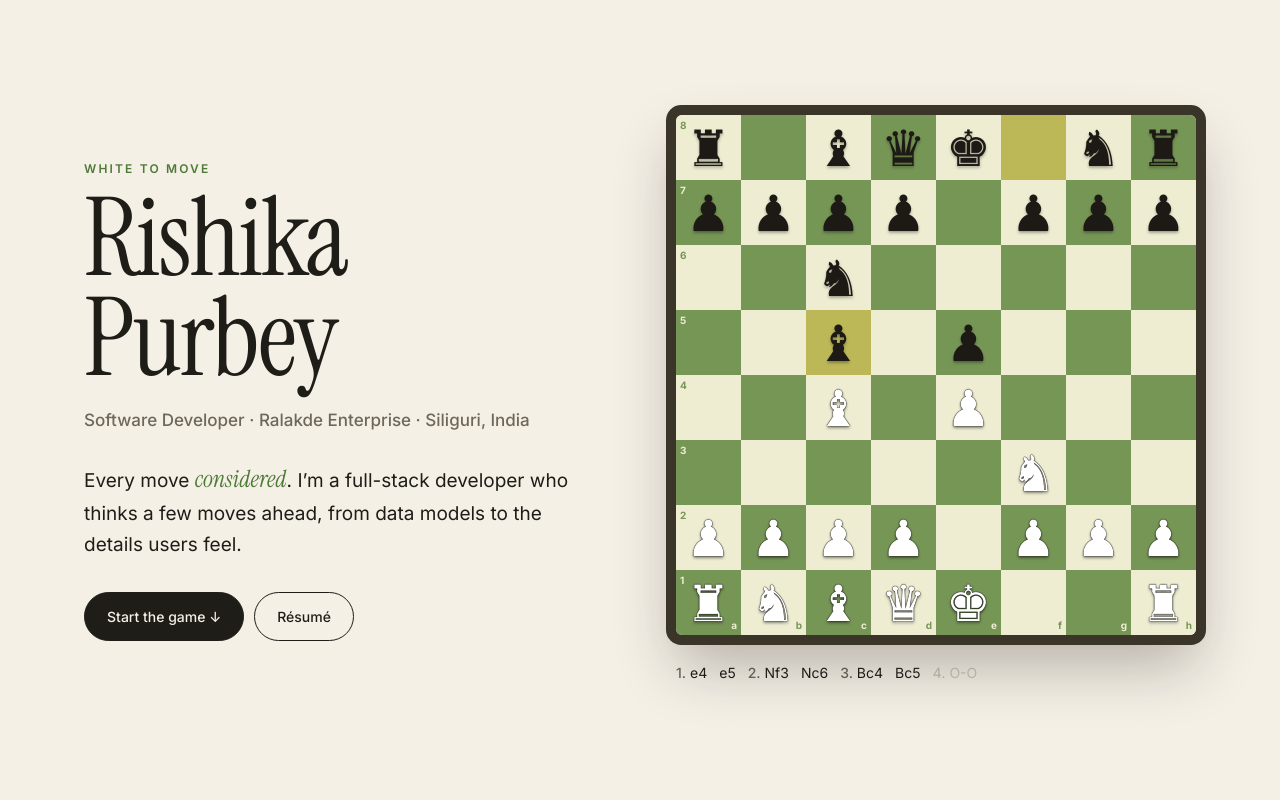
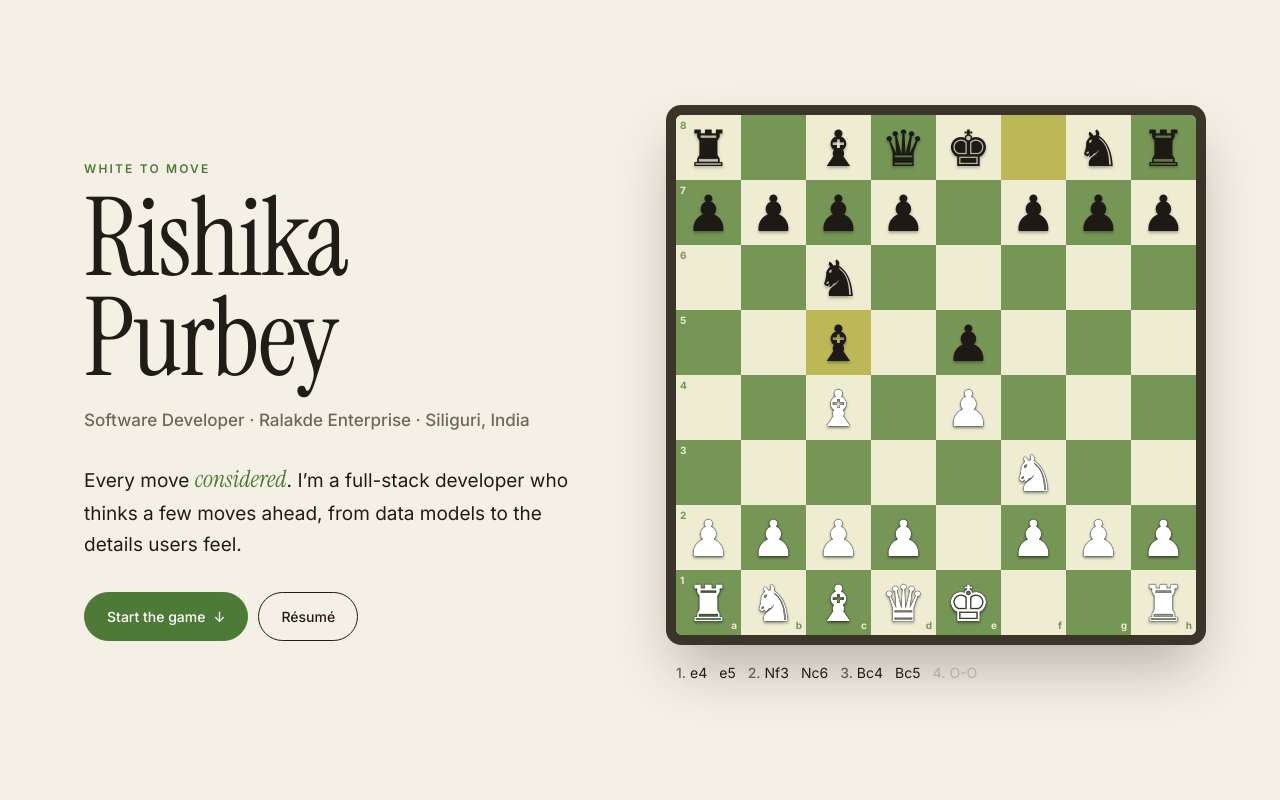
Before and after one commit to Rishikapurbey/portfolio-, a React (Vite) app: page / in a window 1280 px wide. Shown: the top 800 px of the page. Built offline with nearby package versions, Linux system fonts and the light colour scheme.

Commit message:
Make primary buttons green with a lift-and-glow hover
Start the game nudges its arrow down on hover; outline buttons pick up
a light green tint instead of filling in.

```diff
--- a/src/App.tsx
+++ b/src/App.tsx
@@ -53,7 +53,7 @@ export default function App() {
             Every move <em>considered</em>. {profile.tagline}
           </p>
           <div className="ch-hero__actions">
-            <a className="ch-btn" href="#ch-opening">Start the game ↓</a>
+            <a className="ch-btn" href="#ch-opening">Start the game <span className="ch-btn__arrow" aria-hidden="true">↓</span></a>
             <a className="ch-btn ch-btn--ghost" href="#ch-record">Résumé</a>
           </div>
         </div>
--- a/src/index.css
+++ b/src/index.css
@@ -67,31 +67,51 @@ body {
 }
 
 .ch-btn {
-  display: inline-block;
+  display: inline-flex;
+  align-items: center;
+  gap: 8px;
   padding: 12px 22px;
-  border: 1px solid var(--c-ink);
+  border: 1px solid var(--c-green);
   border-radius: 999px;
-  background: var(--c-ink);
-  color: var(--c-bg);
+  background: var(--c-green);
+  color: #fff;
   font-size: 14px;
   font-weight: 500;
   text-decoration: none;
-  transition: background 0.2s, color 0.2s, transform 0.2s;
+  transition: background 0.25s, border-color 0.25s, color 0.25s, transform 0.25s, box-shadow 0.25s;
 }
 
 .ch-btn:hover {
-  background: var(--c-green);
-  border-color: var(--c-green);
+  background: #3b5f2a;
+  border-color: #3b5f2a;
   transform: translateY(-2px);
+  box-shadow: 0 10px 24px rgba(78, 122, 55, 0.3);
+}
+
+.ch-btn:active {
+  transform: translateY(0);
+  box-shadow: none;
+}
+
+.ch-btn__arrow {
+  transition: transform 0.25s;
+}
+
+.ch-btn:hover .ch-btn__arrow {
+  transform: translateY(3px);
 }
 
 .ch-btn--ghost {
+  border-color: var(--c-ink);
   background: transparent;
   color: var(--c-ink);
 }
 
 .ch-btn--ghost:hover {
-  color: #fff;
+  border-color: var(--c-green);
+  background: rgba(78, 122, 55, 0.08);
+  color: var(--c-green);
+  box-shadow: none;
 }
 
 /* Hero */
@@ -761,7 +781,9 @@ body {
 .ch-btn--disabled:hover {
   border-color: var(--c-line);
   background: transparent;
+  color: var(--c-muted);
   transform: none;
+  box-shadow: none;
 }
 
 .ch-hero__actions {
```
